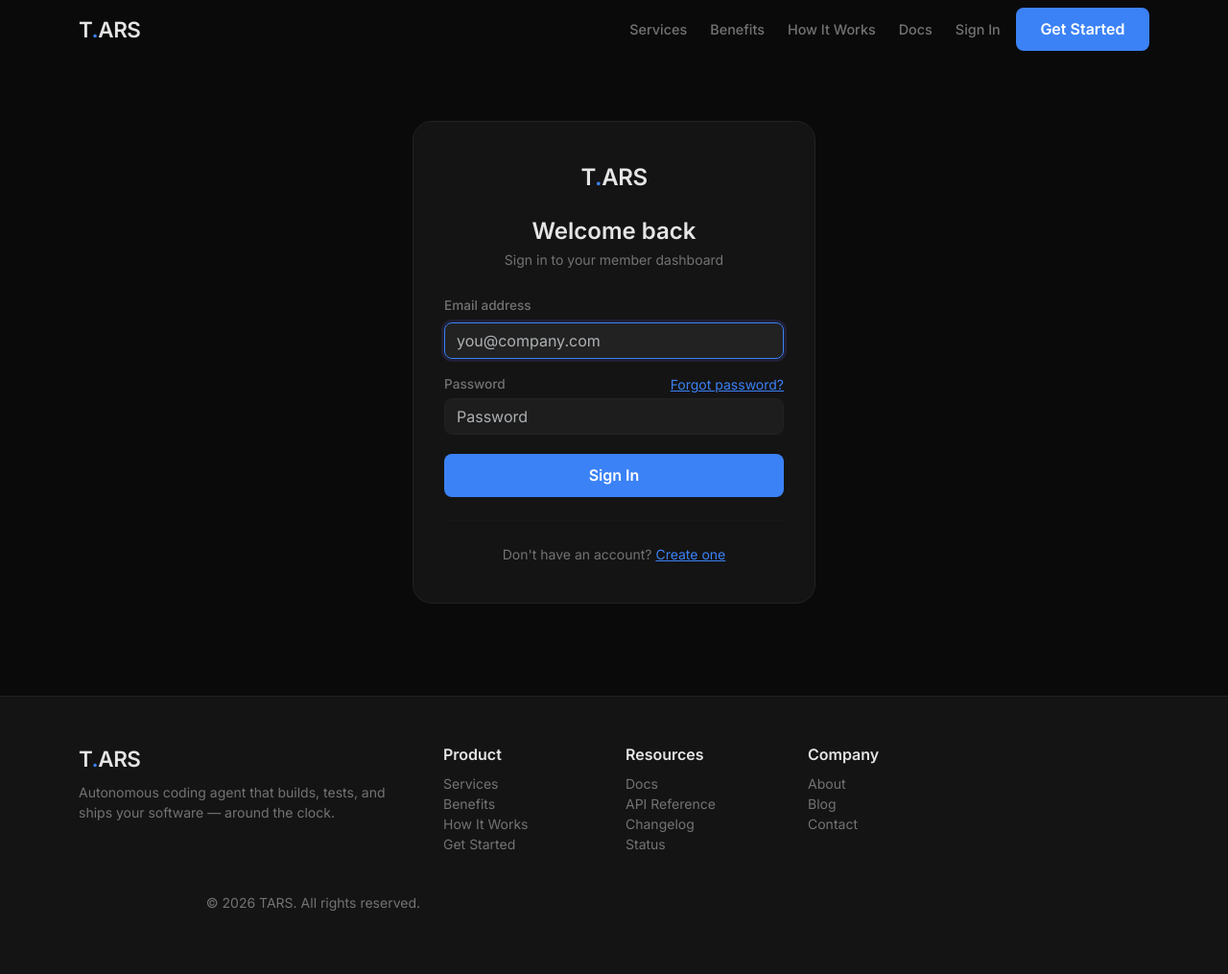
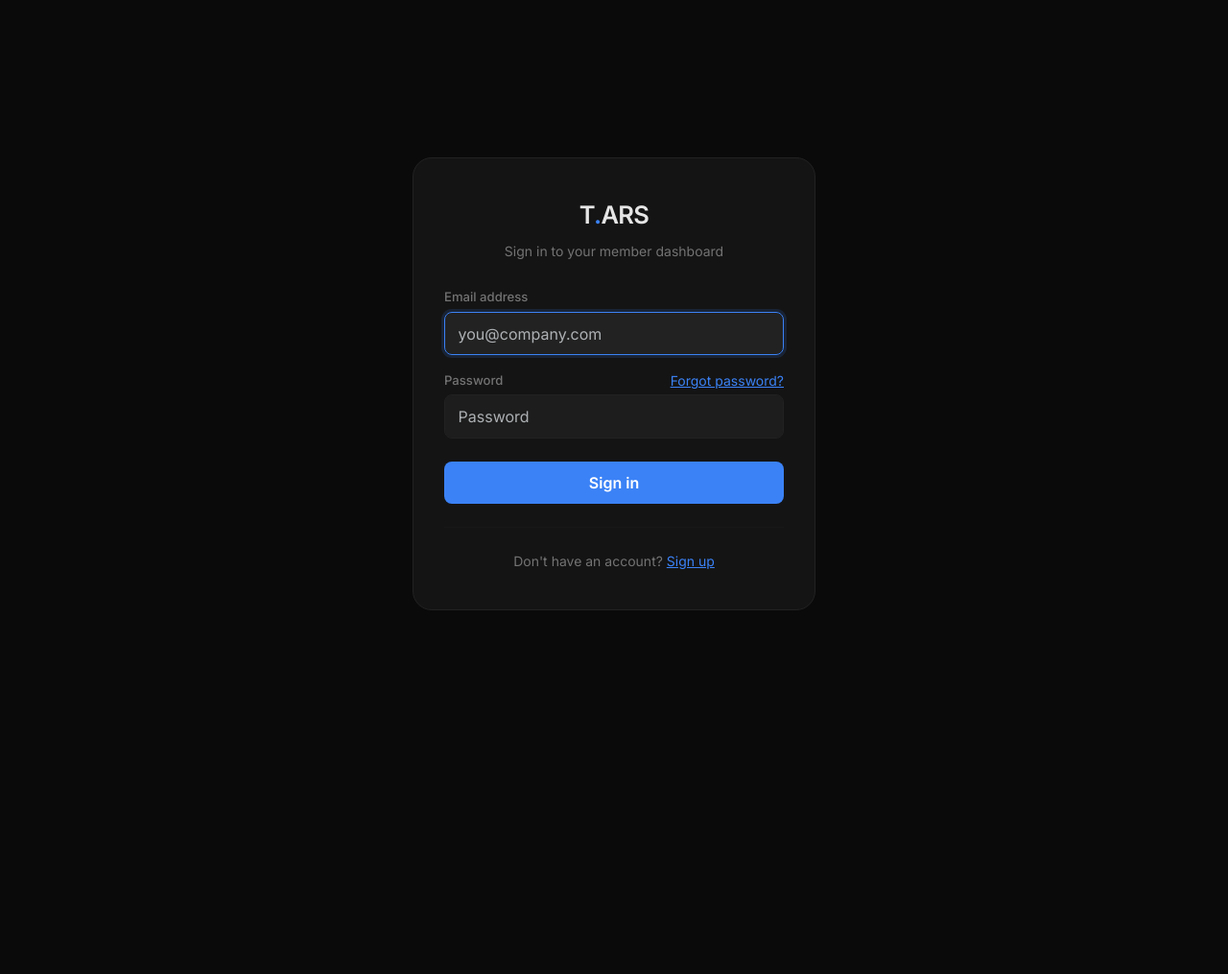
Before and after one commit to dsneed123/tars-survey, a Django app: page /login/ in a window 1280 px wide. Shown: the whole page at 96% size. After the commit the page ends 636 px from the top, so only its background shows below. Run offline with Django 4.2, Linux system fonts and the light colour scheme; data comes from the database, SQL or seed files in the repository.

```diff
--- a/accounts/templates/accounts/login.html
+++ b/accounts/templates/accounts/login.html
@@ -1,28 +1,36 @@
 {% extends "base.html" %}
 
 {% block title %}Sign In — TARS{% endblock %}
+{% block meta_description %}<meta name="description" content="Sign in to your TARS member dashboard.">{% endblock %}
 
-{% block meta_description %}<meta name="description" content="Sign in to your TARS member dashboard.">{% endblock %}
+{% block navbar %}{% endblock %}
+{% block footer %}{% endblock %}
 
 {% block extra_head %}
 <style>
+    .auth-page {
+        min-height: 100vh;
+        display: flex;
+        align-items: center;
+        justify-content: center;
+        padding: 2rem 1rem;
+    }
+
     .auth-card {
         background-color: var(--tars-surface);
         border: 1px solid var(--tars-border);
         border-radius: 20px;
         padding: 2.5rem 2rem;
+        width: 100%;
         max-width: 420px;
-        margin: 0 auto;
     }
 
     .auth-logo {
-        font-size: 1.5rem;
+        font-size: 1.6rem;
         font-weight: 700;
-        letter-spacing: -0.02em;
+        letter-spacing: -0.03em;
         color: var(--tars-text);
         text-decoration: none;
-        display: inline-block;
-        margin-bottom: 1.5rem;
     }
 
     .auth-logo span { color: var(--tars-accent); }
@@ -32,38 +40,44 @@
         border: 1px solid var(--tars-border);
         color: var(--tars-text);
         border-radius: 8px;
+        padding: 0.6rem 0.85rem;
     }
 
     .form-control:focus {
         background-color: rgba(255,255,255,0.06);
         border-color: var(--tars-accent);
         color: var(--tars-text);
-        box-shadow: 0 0 0 3px rgba(99,102,241,0.15);
+        box-shadow: 0 0 0 3px rgba(59,130,246,0.15);
+        outline: none;
     }
 
     .form-label {
         color: var(--tars-muted);
-        font-size: 0.85rem;
+        font-size: 0.82rem;
         font-weight: 500;
+        margin-bottom: 0.35rem;
     }
 
-    .divider {
-        border-color: var(--tars-border);
+    .field-error {
+        font-size: 0.78rem;
+        color: #fca5a5;
+        margin-top: 0.3rem;
     }
+
+    .auth-divider { border-color: var(--tars-border); }
 </style>
 {% endblock %}
 
 {% block content %}
-<div class="container py-5 mt-3">
+<div class="auth-page">
     <div class="auth-card">
-        <div class="text-center">
+        <div class="text-center mb-4">
             <a class="auth-logo" href="{% url 'pages:landing' %}">T<span>.</span>ARS</a>
-            <h1 class="h4 fw-bold mb-1" style="color:var(--tars-text)">Welcome back</h1>
-            <p class="small mb-4" style="color:var(--tars-muted)">Sign in to your member dashboard</p>
+            <p class="small mt-2 mb-0" style="color:var(--tars-muted)">Sign in to your member dashboard</p>
         </div>
 
         {% if form.non_field_errors %}
-        <div class="alert rounded-3 small py-2 mb-3" style="background:rgba(239,68,68,0.12); border:1px solid rgba(239,68,68,0.25); color:#fca5a5;">
+        <div class="mb-3 small rounded-3 px-3 py-2" style="background:rgba(239,68,68,0.12); border:1px solid rgba(239,68,68,0.25); color:#fca5a5;">
             {{ form.non_field_errors }}
         </div>
         {% endif %}
@@ -74,27 +88,27 @@
                 <label for="{{ form.email.id_for_label }}" class="form-label">Email address</label>
                 {{ form.email }}
                 {% if form.email.errors %}
-                <div class="small mt-1" style="color:#fca5a5">{{ form.email.errors|join:", " }}</div>
+                <div class="field-error">{{ form.email.errors|join:", " }}</div>
                 {% endif %}
             </div>
-            <div class="mb-3">
-                <div class="d-flex justify-content-between align-items-center">
+            <div class="mb-4">
+                <div class="d-flex justify-content-between align-items-center mb-1">
                     <label for="{{ form.password.id_for_label }}" class="form-label mb-0">Password</label>
                     <a href="{% url 'accounts:password_reset' %}" class="small" style="color:var(--tars-accent)">Forgot password?</a>
                 </div>
-                <div class="mt-1">{{ form.password }}</div>
+                {{ form.password }}
                 {% if form.password.errors %}
-                <div class="small mt-1" style="color:#fca5a5">{{ form.password.errors|join:", " }}</div>
+                <div class="field-error">{{ form.password.errors|join:", " }}</div>
                 {% endif %}
             </div>
-            <button type="submit" class="btn btn-accent w-100 mt-1">Sign In</button>
+            <button type="submit" class="btn btn-accent w-100">Sign in</button>
         </form>
 
-        <hr class="divider my-4">
+        <hr class="auth-divider my-4">
 
         <p class="text-center small mb-0" style="color:var(--tars-muted)">
             Don't have an account?
-            <a href="{% url 'accounts:register' %}" style="color:var(--tars-accent)">Create one</a>
+            <a href="{% url 'accounts:register' %}" style="color:var(--tars-accent)">Sign up</a>
         </p>
     </div>
 </div>
--- a/templates/base.html
+++ b/templates/base.html
@@ -546,7 +546,7 @@
 </head>
 <body{% if user.is_authenticated %} class="app-authed"{% endif %}>
 
-<nav id="main-nav" class="navbar{% if not user.is_authenticated %} navbar-expand-lg{% endif %} sticky-top">
+{% block navbar %}<nav id="main-nav" class="navbar{% if not user.is_authenticated %} navbar-expand-lg{% endif %} sticky-top">
     <div class="container">
         <a class="navbar-brand" href="{% url 'pages:landing' %}">
             T<span>.</span>ARS
@@ -581,11 +581,11 @@
         </div>
         {% endif %}
     </div>
-</nav>
+</nav>{% endblock %}
 
 {% block content %}{% endblock %}
 
-<footer class="py-5 mt-5">
+{% block footer %}<footer class="py-5 mt-5">
     <div class="container">
         <div class="row gy-4">
             <div class="col-md-4">
@@ -625,7 +625,7 @@
             </div>
         </div>
     </div>
-</footer>
+</footer>{% endblock %}
 
 <!-- Toast container -->
 <div id="toast-container" aria-live="polite" aria-atomic="false"></div>
```
Also changed, not shown: accounts/templates/accounts/register.html (+25 -15 lines).
